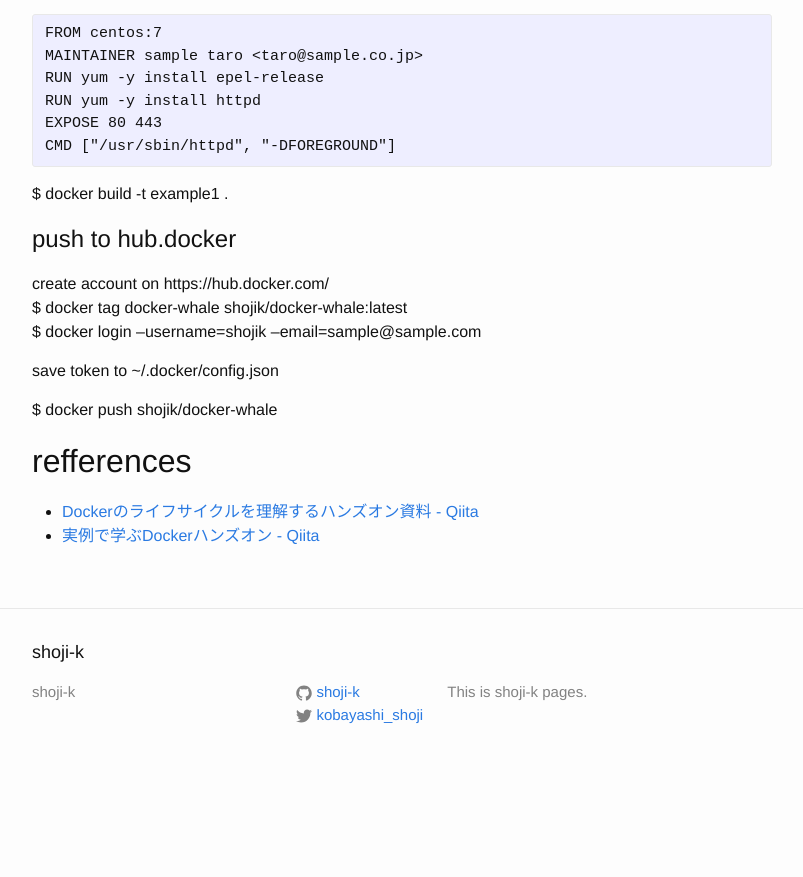
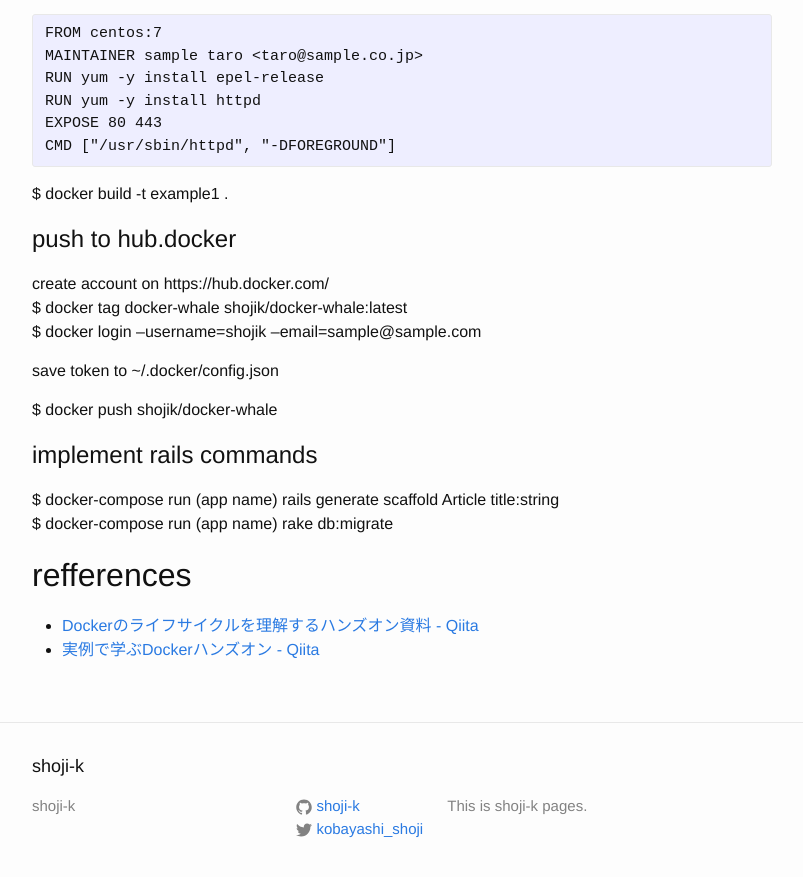
Before and after one commit to shoji-k/shoji-k.github.com, a Jekyll site: the page built from _posts/2016-03-07-docker.markdown, in a window 1280 px wide and 900 px high, scrolled down 2415 px. Shown: the top 877 px of the window, without its empty margins (238-1041 px from the left). Built offline with Jekyll 4.4.1, drawn with Linux system fonts in a browser that asks for light colours; before the commit the page ends 3201 px from its top, so only the background shows below that.

Commit message:
add docker-compose run commands

```diff
--- a/_posts/2016-03-07-docker.markdown
+++ b/_posts/2016-03-07-docker.markdown
@@ -135,6 +135,11 @@ save token to ~/.docker/config.json
 
 $ docker push shojik/docker-whale
 
+# implement rails commands
+
+$ docker-compose run (app name) rails generate scaffold Article title:string
+$ docker-compose run (app name) rake db:migrate
+
 ## refferences
 
 - [Dockerのライフサイクルを理解するハンズオン資料 - Qiita](http://qiita.com/zembutsu/items/d146295cfcf69c205c1e)
```
